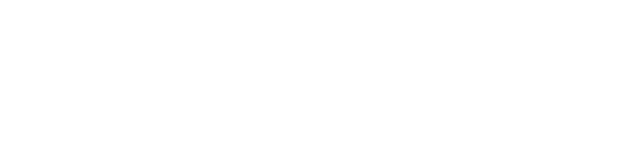
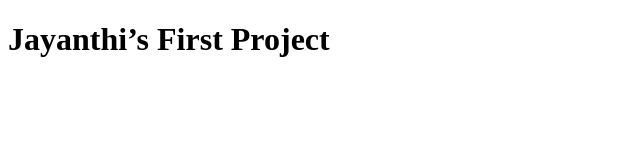
Before and after one commit to loveMySpaceHere/firstproject, a plain HTML site: page index.html in a window 1280 px wide. Shown: the whole page, without its empty margins (0-640 px from the left). Drawn offline with Linux system fonts and the light colour scheme.

Commit message:
Adding heading

```diff
--- a/index.html
+++ b/index.html
@@ -8,6 +8,7 @@
 </head>
 <body>
     <div class="container">
+        <h1>Jayanthi’s First Project</h1>
     </div>
 </body>
 </html>
```
